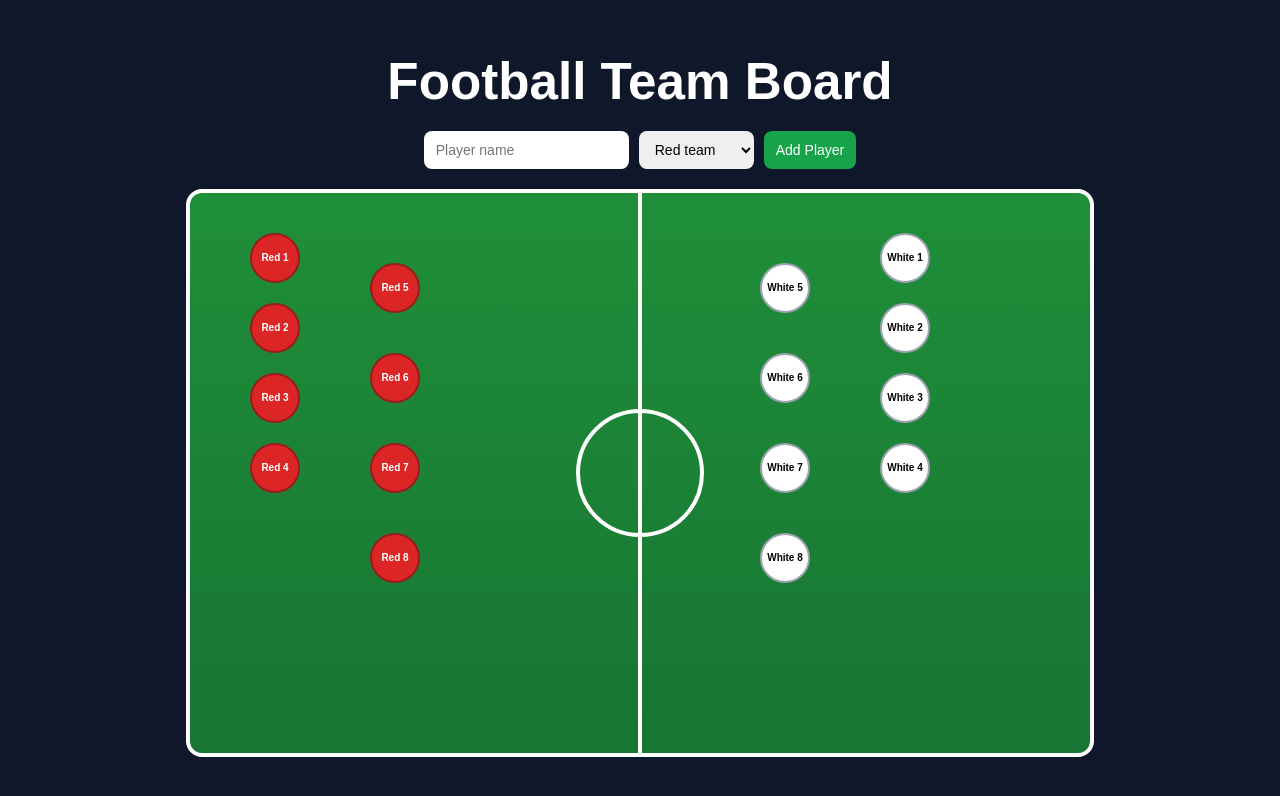
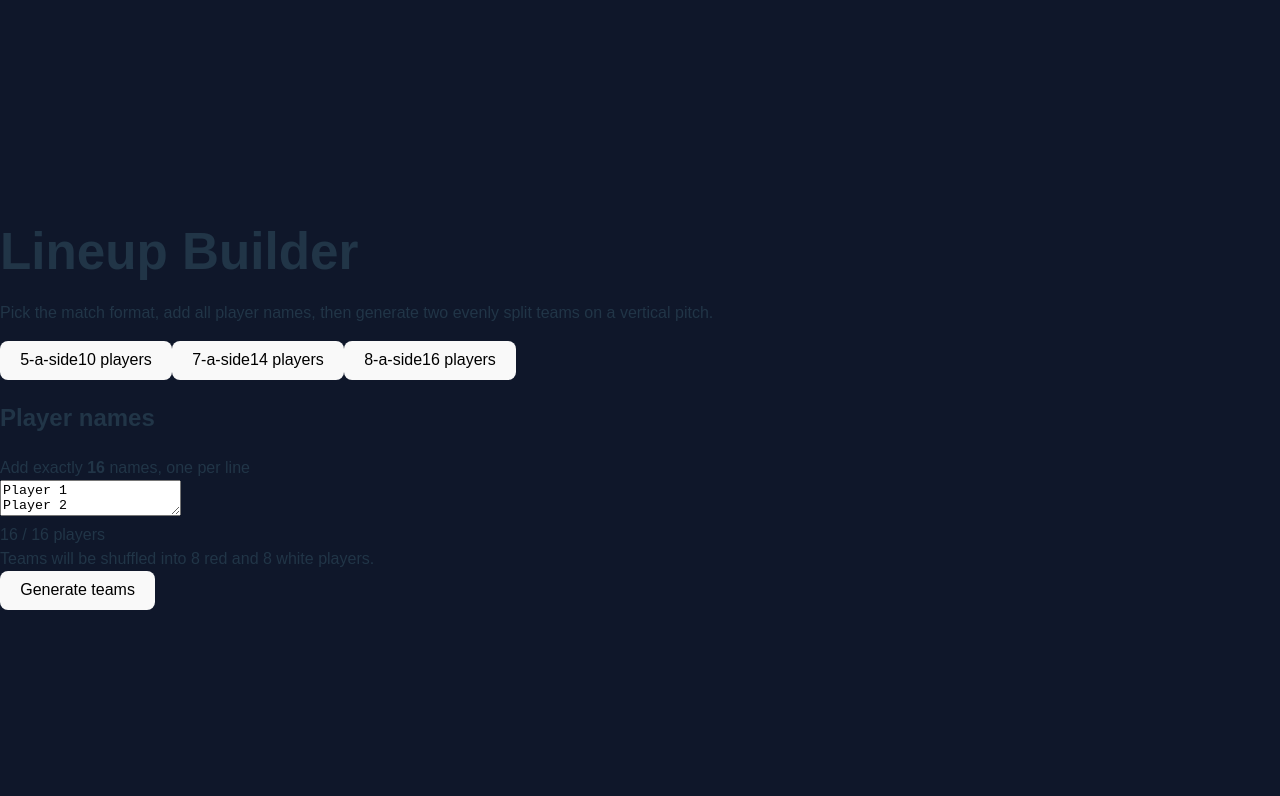
Before and after one commit to hladva27/lineup8s, a React (Vite) app: page / in a window 1280 px wide. Shown: the top 796 px of the page. Built offline with nearby package versions, Linux system fonts and the light colour scheme.

Commit message:
Update App.tsx

```diff
--- a/src/App.tsx
+++ b/src/App.tsx
@@ -1,7 +1,8 @@
-import { useState } from "react";
+import { useMemo, useState } from "react";
 import "./App.css";
 
 type Team = "red" | "white";
+type GameType = "5" | "7" | "8";
 
 type Player = {
   id: number;
@@ -11,124 +12,236 @@ type Player = {
   y: number;
 };
 
-const initialPlayers: Player[] = [
-  { id: 1, name: "Red 1", team: "red", x: 60, y: 40 },
-  { id: 2, name: "Red 2", team: "red", x: 60, y: 110 },
-  { id: 3, name: "Red 3", team: "red", x: 60, y: 180 },
-  { id: 4, name: "Red 4", team: "red", x: 60, y: 250 },
-  { id: 5, name: "Red 5", team: "red", x: 180, y: 70 },
-  { id: 6, name: "Red 6", team: "red", x: 180, y: 160 },
-  { id: 7, name: "Red 7", team: "red", x: 180, y: 250 },
-  { id: 8, name: "Red 8", team: "red", x: 180, y: 340 },
+const gameTypeOptions: Record<GameType, { label: string; totalPlayers: number; perTeam: number }> = {
+  "5": { label: "5-a-side", totalPlayers: 10, perTeam: 5 },
+  "7": { label: "7-a-side", totalPlayers: 14, perTeam: 7 },
+  "8": { label: "8-a-side", totalPlayers: 16, perTeam: 8 },
+};
 
-  { id: 9, name: "White 1", team: "white", x: 690, y: 40 },
-  { id: 10, name: "White 2", team: "white", x: 690, y: 110 },
-  { id: 11, name: "White 3", team: "white", x: 690, y: 180 },
-  { id: 12, name: "White 4", team: "white", x: 690, y: 250 },
-  { id: 13, name: "White 5", team: "white", x: 570, y: 70 },
-  { id: 14, name: "White 6", team: "white", x: 570, y: 160 },
-  { id: 15, name: "White 7", team: "white", x: 570, y: 250 },
-  { id: 16, name: "White 8", team: "white", x: 570, y: 340 },
-];
+const shuffleArray = <T,>(items: T[]) => {
+  const copy = [...items];
+  for (let i = copy.length - 1; i > 0; i -= 1) {
+    const j = Math.floor(Math.random() * (i + 1));
+    [copy[i], copy[j]] = [copy[j], copy[i]];
+  }
+  return copy;
+};
+
+const getVerticalPositions = (perTeam: number) => {
+  const leftX = 145;
+  const rightX = 395;
+  const top = 110;
+  const bottom = 750;
+  const spacing = perTeam === 1 ? 0 : (bottom - top) / (perTeam - 1);
+
+  const red = Array.from({ length: perTeam }, (_, index) => ({
+    x: leftX,
+    y: top + index * spacing,
+  }));
+
+  const white = Array.from({ length: perTeam }, (_, index) => ({
+    x: rightX,
+    y: top + index * spacing,
+  }));
+
+  return { red, white };
+};
+
+const buildPlayers = (names: string[], gameType: GameType): Player[] => {
+  const { perTeam } = gameTypeOptions[gameType];
+  const shuffledNames = shuffleArray(names);
+  const { red, white } = getVerticalPositions(perTeam);
+
+  return shuffledNames.map((name, index) => {
+    const team: Team = index < perTeam ? "red" : "white";
+    const position = team === "red" ? red[index] : white[index - perTeam];
+
+    return {
+      id: index + 1,
+      name,
+      team,
+      x: position.x,
+      y: position.y,
+    };
+  });
+};
+
+const getDefaultNames = (gameType: GameType) => {
+  const { totalPlayers } = gameTypeOptions[gameType];
+  return Array.from({ length: totalPlayers }, (_, index) => `Player ${index + 1}`).join("\n");
+};
+
+const clamp = (value: number, min: number, max: number) => Math.min(Math.max(value, min), max);
 
 export default function App() {
-  const [players, setPlayers] = useState<Player[]>(initialPlayers);
-  const [newName, setNewName] = useState("");
-  const [team, setTeam] = useState<Team>("red");
+  const [step, setStep] = useState<"setup" | "pitch">("setup");
+  const [gameType, setGameType] = useState<GameType>("8");
+  const [namesInput, setNamesInput] = useState(getDefaultNames("8"));
+  const [players, setPlayers] = useState<Player[]>([]);
+  const [draggingId, setDraggingId] = useState<number | null>(null);
 
-  const movePlayer = (id: number, x: number, y: number) => {
-    setPlayers((prev) =>
-      prev.map((p) => (p.id === id ? { ...p, x, y } : p))
+  const config = gameTypeOptions[gameType];
+
+  const parsedNames = useMemo(
+    () => namesInput.split("\n").map((name) => name.trim()).filter(Boolean),
+    [namesInput]
   );
+
+  const isValidCount = parsedNames.length === config.totalPlayers;
+  const redCount = players.filter((player) => player.team === "red").length;
+  const whiteCount = players.filter((player) => player.team === "white").length;
+
+  const handleGameTypeChange = (nextType: GameType) => {
+    setGameType(nextType);
+    setNamesInput(getDefaultNames(nextType));
   };
 
-  const addPlayer = () => {
-    if (!newName.trim()) return;
+  const startBoard = () => {
+    if (!isValidCount) return;
+    setPlayers(buildPlayers(parsedNames, gameType));
+    setStep("pitch");
+  };
 
-    const nextId = players.length
-      ? Math.max(...players.map((p) => p.id)) + 1
-      : 1;
+  const resetSetup = () => {
+    setStep("setup");
+    setPlayers([]);
+    setDraggingId(null);
+  };
 
-    setPlayers([
-      ...players,
-      {
-        id: nextId,
-        name: newName,
+  const reshuffleTeams = () => {
+    setPlayers(buildPlayers(parsedNames, gameType));
+    setDraggingId(null);
+  };
+
+  const handleDragStart = (id: number) => {
+    setDraggingId(id);
+  };
+
+  const handleDropOnPitch = (event: React.DragEvent<HTMLDivElement>) => {
+    event.preventDefault();
+    if (draggingId === null) return;
+
+    const pitchRect = event.currentTarget.getBoundingClientRect();
+    const markerSize = 58;
+    const x = clamp(event.clientX - pitchRect.left - markerSize / 2, 8, pitchRect.width - markerSize - 8);
+    const y = clamp(event.clientY - pitchRect.top - markerSize / 2, 8, pitchRect.height - markerSize - 8);
+    const halfway = pitchRect.width / 2;
+    const team: Team = x + markerSize / 2 < halfway ? "red" : "white";
+
+    setPlayers((current) =>
+      current.map((player) =>
+        player.id === draggingId
+          ? {
+              ...player,
+              x,
+              y,
               team,
-        x: team === "red" ? 100 : 650,
-        y: 420,
-      },
-    ]);
+            }
+          : player
+      )
+    );
 
-    setNewName("");
+    setDraggingId(null);
   };
 
   return (
-    <div className="app">
-      <h1>Football Team Board</h1>
+    <div className="app-shell">
+      {step === "setup" ? (
+        <div className="setup-page">
+          <div className="setup-card">
+            <h1>Lineup Builder</h1>
+            <p className="setup-copy">
+              Pick the match format, add all player names, then generate two evenly split teams on a vertical pitch.
+            </p>
 
-      <div className="controls">
-        <input
-          value={newName}
-          onChange={(e) => setNewName(e.target.value)}
-          placeholder="Player name"
-        />
-        <select
-          value={team}
-          onChange={(e) => setTeam(e.target.value as Team)}
+            <div className="format-row">
+              {(["5", "7", "8"] as GameType[]).map((type) => (
+                <button
+                  key={type}
+                  className={`format-button ${gameType === type ? "active" : ""}`}
+                  onClick={() => handleGameTypeChange(type)}
                 >
-          <option value="red">Red team</option>
-          <option value="white">White team</option>
-        </select>
-        <button onClick={addPlayer}>Add Player</button>
+                  {gameTypeOptions[type].label}
+                  <span>{gameTypeOptions[type].totalPlayers} players</span>
+                </button>
+              ))}
             </div>
 
-      <div className="pitch">
-        <div className="midline"></div>
+            <div className="names-header">
+              <h2>Player names</h2>
+              <span>
+                Add exactly <strong>{config.totalPlayers}</strong> names, one per line
+              </span>
+            </div>
+
+            <textarea
+              className="names-input"
+              value={namesInput}
+              onChange={(e) => setNamesInput(e.target.value)}
+              placeholder="One player name per line"
+            />
+
+            <div className="status-row">
+              <div className={`status-pill ${isValidCount ? "ok" : "warn"}`}>
+                {parsedNames.length} / {config.totalPlayers} players
+              </div>
+              <div className="status-hint">
+                Teams will be shuffled into {config.perTeam} red and {config.perTeam} white players.
+              </div>
+            </div>
+
+            <button className="primary-button" onClick={startBoard} disabled={!isValidCount}>
+              Generate teams
+            </button>
+          </div>
+        </div>
+      ) : (
+        <div className="pitch-page">
+          <div className="topbar">
+            <div>
+              <h1>{config.label} team board</h1>
+              <p>Drag a player left or right to switch teams automatically.</p>
+            </div>
+
+            <div className="topbar-actions">
+              <div className="team-count red-count">Red: {redCount}</div>
+              <div className="team-count white-count">White: {whiteCount}</div>
+              <button className="secondary-button" onClick={reshuffleTeams}>Reshuffle</button>
+              <button className="secondary-button" onClick={resetSetup}>Back</button>
+            </div>
+          </div>
+
+          <div
+            className="vertical-pitch"
+            onDragOver={(e) => e.preventDefault()}
+            onDrop={handleDropOnPitch}
+          >
+            <div className="pitch-half left-half"></div>
+            <div className="pitch-half right-half"></div>
+            <div className="halfway-line"></div>
             <div className="center-circle"></div>
+            <div className="center-spot"></div>
+            <div className="penalty-box top-box"></div>
+            <div className="penalty-box bottom-box"></div>
+            <div className="goal-box top-goal-box"></div>
+            <div className="goal-box bottom-goal-box"></div>
+            <div className="goal top-goal"></div>
+            <div className="goal bottom-goal"></div>
 
             {players.map((player) => (
-          <DraggablePlayer
+              <div
                 key={player.id}
-            player={player}
-            onMove={movePlayer}
-          />
+                className={`player-marker ${player.team}`}
+                draggable
+                onDragStart={() => handleDragStart(player.id)}
+                style={{ left: player.x, top: player.y }}
+              >
+                <span>{player.name}</span>
+              </div>
             ))}
           </div>
         </div>
-  );
-}
-
-function DraggablePlayer({
-  player,
-  onMove,
-}: {
-  player: Player;
-  onMove: (id: number, x: number, y: number) => void;
-}) {
-  const handleDragEnd = (e: React.DragEvent<HTMLDivElement>) => {
-    const pitch = document.querySelector(".pitch");
-    if (!pitch) return;
-
-    const rect = pitch.getBoundingClientRect();
-
-    const x = e.clientX - rect.left - 25;
-    const y = e.clientY - rect.top - 25;
-
-    const boundedX = Math.max(0, Math.min(x, rect.width - 50));
-    const boundedY = Math.max(0, Math.min(y, rect.height - 50));
-
-    onMove(player.id, boundedX, boundedY);
-  };
-
-  return (
-    <div
-      className={`player ${player.team}`}
-      draggable
-      onDragEnd={handleDragEnd}
-      style={{ left: `${player.x}px`, top: `${player.y}px` }}
-    >
-      {player.name}
+      )}
     </div>
   );
 }
```
Lines whose indentation alone changed are shown as unchanged.
